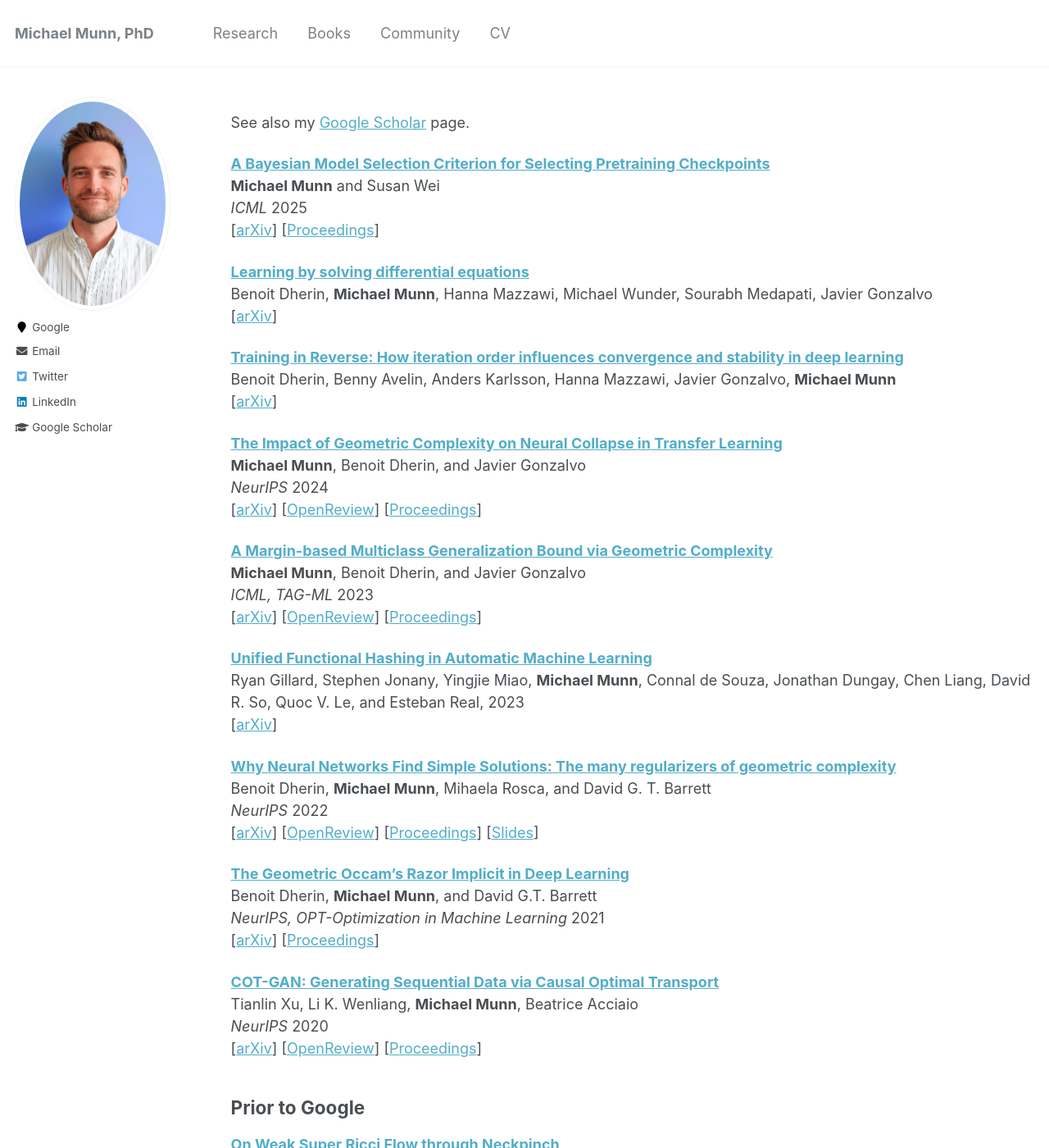
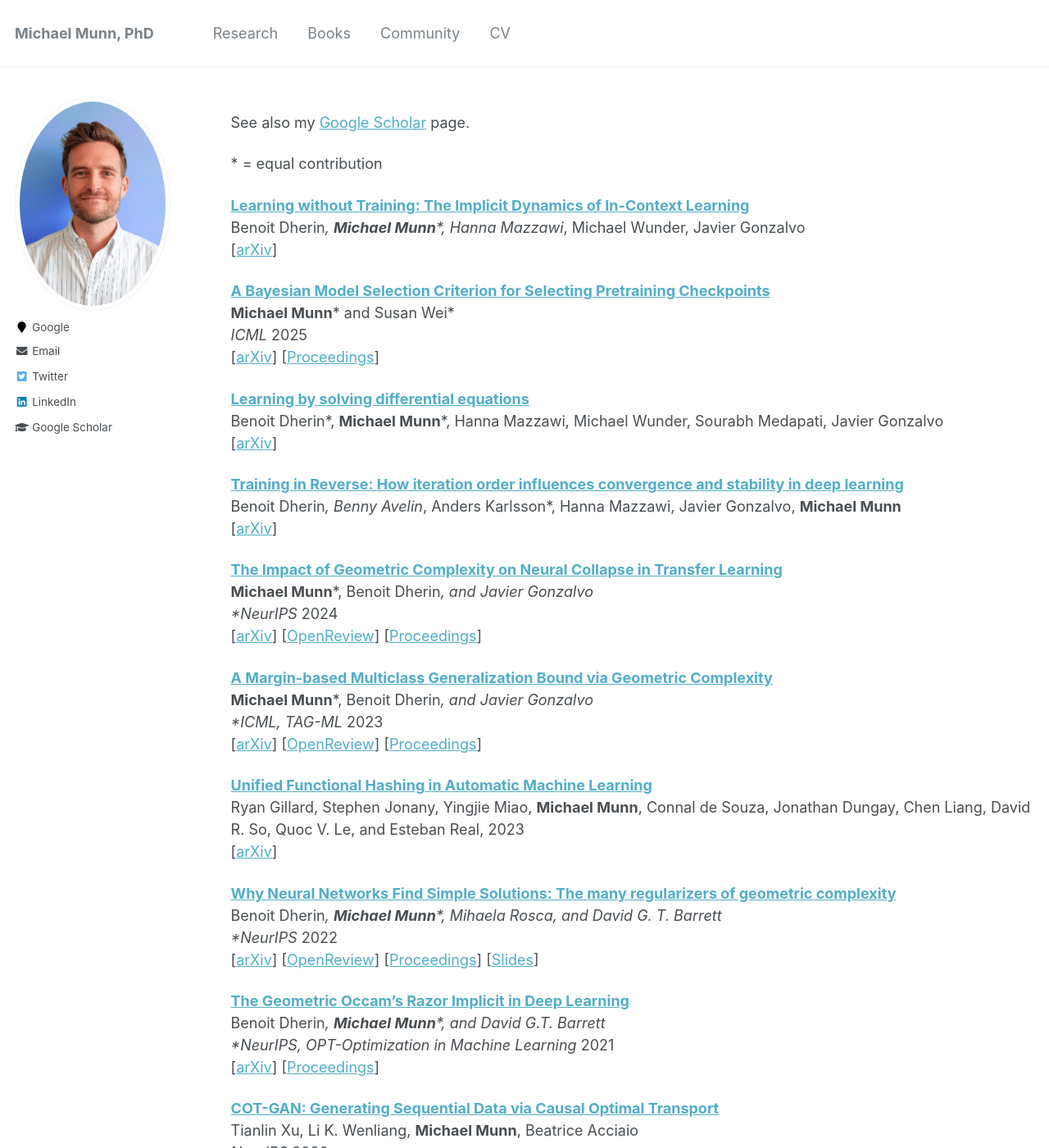
Before and after one commit to munnm/munnm.github.io, a Jekyll site: the page built from _pages/research.md, in a window 1280 px wide and 1400 px high. Shown: the whole window at 82% size. Built offline with Jekyll 4.4.1, drawn with Linux system fonts in a browser that asks for light colours; some of the changed text lies outside the part shown.

Commit message:
add ICL paper to research

```diff
--- a/_pages/research.md
+++ b/_pages/research.md
@@ -8,29 +8,35 @@ author_profile: true
 
 See also my [Google Scholar](https://scholar.google.com/citations?user=agHn7jkAAAAJ&hl=en) page.
 
+\* = equal contribution
+
+[**Learning without Training: The Implicit Dynamics of In-Context Learning**](https://arxiv.org/abs/2507.16003) \\
+Benoit Dherin*, **Michael Munn**\*, Hanna Mazzawi*, Michael Wunder, Javier Gonzalvo \\
+\[[arXiv](https://arxiv.org/abs/2507.16003)]
+
 [**A Bayesian Model Selection Criterion for Selecting Pretraining Checkpoints**](https://arxiv.org/abs/2410.05612) \\
-**Michael Munn** and Susan Wei \\
+**Michael Munn**\* and Susan Wei* \\
 *ICML* 2025 \\
 \[[arXiv](https://arxiv.org/abs/2410.05612)]
 \[[Proceedings](https://icml.cc/virtual/2025/poster/44536)\]
 
 [**Learning by solving differential equations**](https://arxiv.org/abs/2505.13397) \\
-Benoit Dherin, **Michael Munn**, Hanna Mazzawi, Michael Wunder, Sourabh Medapati, Javier Gonzalvo \\
+Benoit Dherin*, **Michael Munn**\*, Hanna Mazzawi, Michael Wunder, Sourabh Medapati, Javier Gonzalvo \\
 \[[arXiv](https://arxiv.org/abs/2505.13397)\]
 
 [**Training in Reverse: How iteration order influences convergence and stability in deep learning**](https://arxiv.org/abs/2502.01557) \\
-Benoit Dherin, Benny Avelin, Anders Karlsson, Hanna Mazzawi, Javier Gonzalvo, **Michael Munn** \\
+Benoit Dherin*, Benny Avelin*, Anders Karlsson*, Hanna Mazzawi, Javier Gonzalvo, **Michael Munn** \\
 \[[arXiv](https://arxiv.org/abs/2502.01557)\]
 
 [**The Impact of Geometric Complexity on Neural Collapse in Transfer Learning**](https://arxiv.org/abs/2405.15706) \\
-**Michael Munn**, Benoit Dherin, and Javier Gonzalvo \\
+**Michael Munn**\*, Benoit Dherin*, and Javier Gonzalvo \\
 *NeurIPS* 2024 \\
 \[[arXiv](https://arxiv.org/abs/2405.15706)\]
 \[[OpenReview](https://openreview.net/forum?id=PLbFid00aU)\]
 \[[Proceedings](https://proceedings.neurips.cc/paper_files/paper/2024/hash/7b24015f3af598e1d9179f6e06353780-Abstract-Conference.html)\]
 
 [**A Margin-based Multiclass Generalization Bound via Geometric Complexity**](https://arxiv.org/abs/2405.18590) \\
-**Michael Munn**, Benoit Dherin, and Javier Gonzalvo \\
+**Michael Munn**\*, Benoit Dherin*, and Javier Gonzalvo \\
 *ICML, TAG-ML* 2023 \\
 \[[arXiv](https://arxiv.org/abs/2405.18590)\]
 \[[OpenReview](https://openreview.net/forum?id=fEx3f7YXv1)\]
@@ -41,7 +47,7 @@ Ryan Gillard, Stephen Jonany, Yingjie Miao, **Michael Munn**, Connal de Souza, J
 \[[arXiv](https://arxiv.org/abs/2302.05433)\]
 
 [**Why Neural Networks Find Simple Solutions: The many regularizers of geometric complexity**](https://arxiv.org/abs/2209.13083) \\
-Benoit Dherin, **Michael Munn**, Mihaela Rosca, and David G. T. Barrett \\
+Benoit Dherin*, **Michael Munn**\*, Mihaela Rosca, and David G. T. Barrett \\
 *NeurIPS* 2022 \\
 \[[arXiv](https://arxiv.org/abs/2209.13083)\]
 \[[OpenReview](https://openreview.net/forum?id=-ZPeUAJlkEu)\]
@@ -50,7 +56,7 @@ Benoit Dherin, **Michael Munn**, Mihaela Rosca, and David G. T. Barrett \\
 
 
 [**The Geometric Occam's Razor Implicit in Deep Learning**](https://arxiv.org/abs/2111.15090) \\
-Benoit Dherin, **Michael Munn**, and David G.T. Barrett \\
+Benoit Dherin*, **Michael Munn**\*, and David G.T. Barrett \\
 *NeurIPS, OPT-Optimization in Machine Learning* 2021 \\
 \[[arXiv](https://arxiv.org/abs/2111.15090)\]
 \[[Proceedings](https://proceedings.mlr.press/v195/zhang23a.html)\]
```
Also changed, not shown: other parts of _pages/research.md (+2 -0 lines).
